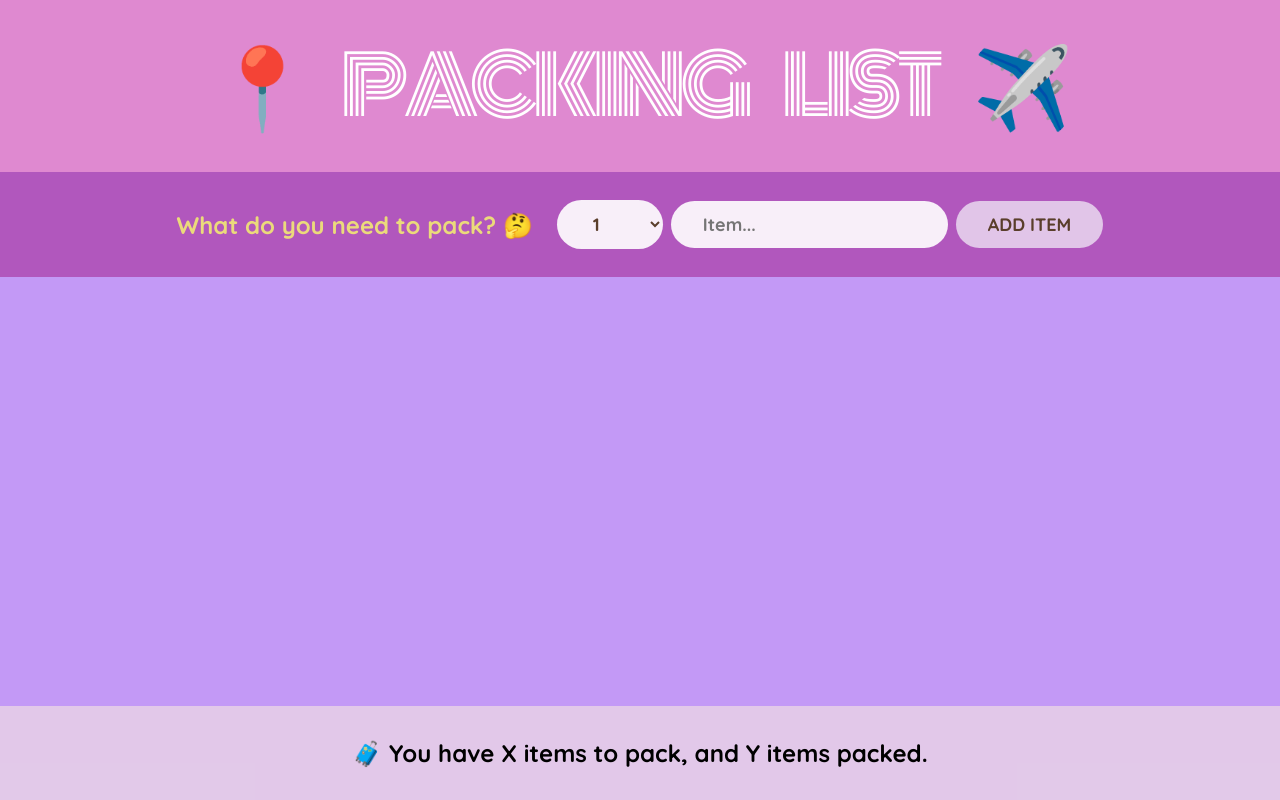
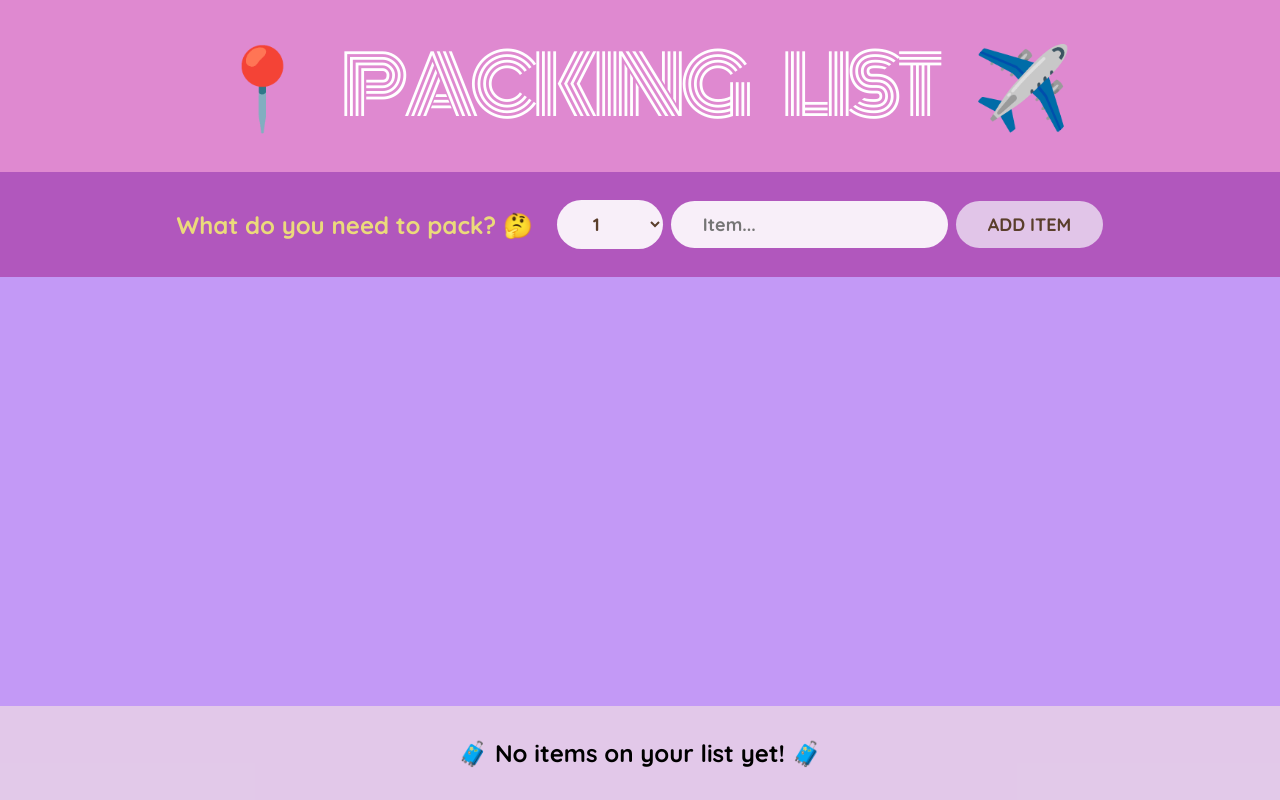
Before and after one commit to habiba2m/travel-list, a React (Create React App) app: page / in a window 1280 px wide. Built offline with nearby package versions, Linux system fonts and the light colour scheme.

Commit message:
enhance: add calculations of items number

```diff
--- a/src/App.tsx
+++ b/src/App.tsx
@@ -39,7 +39,7 @@ export default function App() {
         onDeleteItem={handleDeleteItem}
         onToggleItem={handleToggleItem}
       />
-      <Stats />
+      <Stats items={items} />
     </div>
   );
 }
@@ -150,10 +150,24 @@ function Item({
   );
 }
 
-function Stats() {
+function Stats({ items }: { items: itemType[] }) {
+  if (!items.length) {
+    return <footer className="stats">🧳 No items on your list yet! 🧳</footer>;
+  }
+
+  const numItems = items.length;
+  const numItemsPacked = items.filter((item) => item.packed).length;
+  const percentage = numItems === 0 ? 0 : (numItemsPacked / numItems) * 100;
+
   return (
     <footer className="stats">
-      🧳 You have X items to pack, and Y items packed.
+      {percentage === 100 ? (
+        <div>🎉 You have packed all your items! 🎉</div>
+      ) : (
+        `🧳 You have ${numItems} items on your list, and you have already packed
+      ${numItemsPacked} ${numItemsPacked === 1 ? "item" : "items"}
+      (${Math.round(percentage)}%).`
+      )}
     </footer>
   );
 }
```
